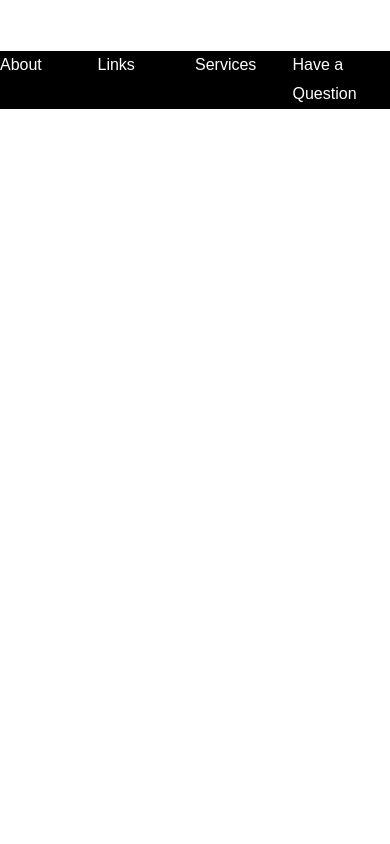
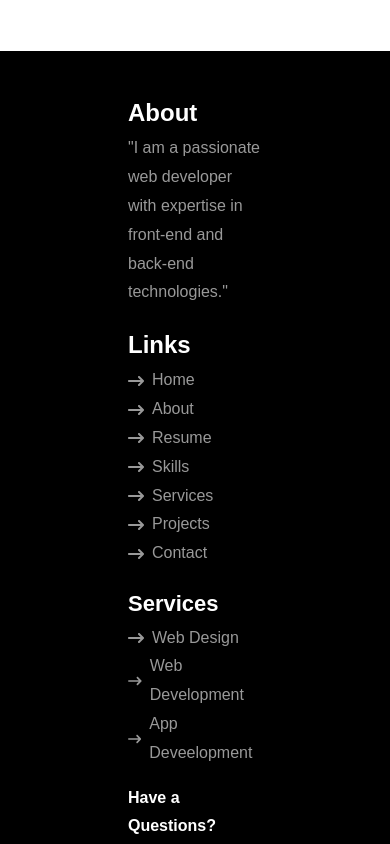
Before and after one commit to mayurrohokale/portfolio, a React (Create React App) app: page / in a window 390 px wide. Shown: the part 10360-11204 px from the top of the page. Before the commit the page ends 10469 px from the top, so only its background shows below. Built offline with nearby package versions, Linux system fonts and the light colour scheme.

Commit message:
addedd elements and text in footer

```diff
--- a/src/component/AboutUs.js
+++ b/src/component/AboutUs.js
@@ -2,7 +2,7 @@
 
 export default function AboutUs() {
   return (
-    <div className="flex flex-col lg:flex-row px-5">
+    <div className="flex flex-col lg:flex-row px-5" id="about">
 
       <div className="w-full lg:w-1/2 max-h-screen  flex flex-col justify-center items-center lg:items-end">
         <img src="./profile-pic.jpg" alt="profilepicture" className='w-[500px]'/>
--- a/src/component/Contact.js
+++ b/src/component/Contact.js
@@ -29,7 +29,7 @@ const Icon_arr = [
 
 export default function Contact() {
   return (
-    <div className="mt-8">
+    <div className="mt-8" id="contact">
       <div className="mt-16 text-center">
         <h1 className="font-bold text-24px md:text-[50px]">Contact Me</h1>
         <p className="text-[#999999] text-[16px] text-14px">
--- a/src/component/Footer.js
+++ b/src/component/Footer.js
@@ -1,14 +1,84 @@
+import { FaArrowRightLong } from "react-icons/fa6";
+import { FaLocationDot } from "react-icons/fa6";
+import { FaPhone } from "react-icons/fa6";
+import { MdEmail } from "react-icons/md";
 
+export default function Footer() {
+  return (
+    <div className="bg-black mt-12 w-auto items-center px-24">
+      <div className="grid xl:grid-cols-4 grid-cols-1 text-white px-8 py-10 gap-4">
+        <div>
+          <h1 className="text-[24px] font-bold">About</h1>
+          <p className="text-[#999999]">
+            "I am a passionate web developer with expertise in front-end and
+            back-end technologies."
+          </p>
+        </div>
+        <div>
+          <h1 className="text-[24px] font-bold">Links</h1>
+          <ul className="gap-2 text-[#999999]">
+            <li className="flex items-center">
+              <FaArrowRightLong className="mr-2" />
+              <a href="#home">Home</a>
+            </li>
 
-export default function Footer(){
-    return (
-        <div className="bg-black mt-12">
-            <div className="grid grid-cols-4 text-white">
-                <div>About</div>
-                <div>Links</div>
-                <div>Services</div>
-                <div>Have a Question</div>
-            </div>
+            <li className="flex items-center">
+              <FaArrowRightLong className="mr-2" />
+              <a href="#about">About</a>
+            </li>
+            <li className="flex items-center">
+              <FaArrowRightLong className="mr-2" />
+              <a href="#resume">Resume</a>
+            </li>
+            <li className="flex items-center">
+              <FaArrowRightLong className="mr-2" />
+              <a href="#page-2">Skills</a>
+            </li>
+            <li className="flex items-center">
+              <FaArrowRightLong className="mr-2" />
+              <a href="#services">Services</a>
+            </li>
+            <li className="flex items-center">
+              <FaArrowRightLong className="mr-2" />
+              <a href="#projects">Projects</a>
+            </li>
+            <li className="flex items-center">
+              <FaArrowRightLong className="mr-2" />
+              <a href="#contact">Contact</a>
+            </li>
+          </ul>
         </div>
-    );
+        <div>
+          <h1 className="font-bold text-[22px]">Services</h1>
+          <ul className="text-[#999999]">
+            <li className="flex items-center">
+              <FaArrowRightLong className="mr-2" />
+              Web Design
+            </li>
+            <li className="flex items-center">
+              <FaArrowRightLong className="mr-2" />
+              Web Development
+            </li>
+            <li className="flex items-center">
+              <FaArrowRightLong className="mr-2" />
+              App Deveelopment
+            </li>
+          </ul>
+        </div>
+        <div>
+            <h1 className="font-bold">Have a Questions?</h1>
+            <ul>
+                <li className="flex items-start">
+                <FaLocationDot className="mr-2 mt-2"/><span className="text-[#999999]">Kothrud Pune, Maharashtra</span></li>
+                <li className="flex items-start text-[#999999]">
+                <FaPhone className="mr-2 mt-2"/>+91 9284659472</li>
+                <li
+                className="flex items-start text-[#999999]">
+                <MdEmail className="mr-2 mt-2 " /> mayurrohokale1041@gmail.com</li>
+            </ul>
+        </div>
+      </div>
+      <div><p>Copyright ©2024 All rights reserved | Crafted With &hearts</p></div>
+    </div>
+  );
 }
--- a/src/component/Header.js
+++ b/src/component/Header.js
@@ -8,18 +8,18 @@ export default function Header() {
     };
 
     return (
-        <header className="bg-black md:bg-inherit text-white md:text-black px-10 xl:px-56 py-5  z-10">
+        <header className="bg-black md:bg-inherit text-white md:text-black px-10 xl:px-56 py-5  z-10" id="home">
             <div className="flex flex-row justify-between items-center">
                 <div className="logo text-lg md:text-2xl font-bold">Mayur</div>
                 <nav className="lg:flex hidden">
                     <ul className="flex gap-10 text-lg">
-                        <li>Home</li>
-                        <li>About</li>
-                        <li>Resume</li>
-                        <li>Skills</li>
-                        <li>Services</li>
-                        <li>Projects</li>
-                        <li>Contact</li>
+                        <li><a href="#home">Home</a></li>
+                        <li><a href="#about">About</a></li>
+                        <li><a href="#resume">Resume</a></li>
+                        <li><a href="#page-2">Skills</a></li>
+                        <li><a href="#services">Services</a></li>
+                        <li><a href="#projects">Projects</a></li>
+                        <li><a href="#contact">Contact</a></li>
                     </ul>
                 </nav>
                 <div className="lg:hidden cursor-pointer text-lg text-gray-400  flex items-center" onClick={toggleMenu}>
@@ -30,11 +30,13 @@ export default function Header() {
             {menuOpen && (
                 <nav className="lg:hidden flex flex-col items-end pt-3">
                     <ul className="flex flex-col gap-2 items-end text-sm">
-                        <li>Home</li>
-                        <li>About</li>
-                        <li>Services</li>
-                        <li>Projects</li>
-                        <li>Contact</li>
+                    <li><a href="#home">Home</a></li>
+                        <li><a href="#about">About</a></li>
+                        <li><a href="#resume">Resume</a></li>
+                        <li><a href="#page-2">Skills</a></li>
+                        <li><a href="#services">Services</a></li>
+                        <li><a href="#projects">Projects</a></li>
+                        <li><a href="#contact">Contact</a></li>
                     </ul>
                 </nav>
             )}
--- a/src/component/MainComponent.js
+++ b/src/component/MainComponent.js
@@ -43,7 +43,7 @@ export default function MainComponent() {
   }, []);
 
   return (
-    <div>
+    <div >
     <div className="flex flex-col justify-center items-center h-[80vh] gap-0">
       <h4 className="text-[16px] font-bold uppercase text-custom-blue ">
         Hey! I AM
--- a/src/component/Projects.js
+++ b/src/component/Projects.js
@@ -39,7 +39,7 @@ function Projectdata({ image, name }) {
 
 export default function Projects() {
   return (
-    <div>
+    <div id="projects">
       <h1 className="text-center text-[24px] md:text-[50px] font-bold mt-8">
         Projects
       </h1>
--- a/src/component/Resume.js
+++ b/src/component/Resume.js
@@ -51,7 +51,7 @@ const FEATURED_SKILLS = [
 
 export default function Resume() {
   return (
-    <div className="flex flex-row h-full lg:h-[80vh] py-20">
+    <div className="flex flex-row h-full lg:h-[80vh] py-20" id="resume">
       <div className="bg-blue-50 hidden lg:block">
         <nav className="pt-32 px-14 text-[16px] font-bold text-black/80 ">
           <ul>
--- a/src/component/Services.js
+++ b/src/component/Services.js
@@ -1,6 +1,6 @@
 export default function Services() {
   return (
-    <div>
+    <div id="services">
       <h1 className="text-center font-bold text-2xl md:text-[50px] ">
         Services
       </h1>
```
